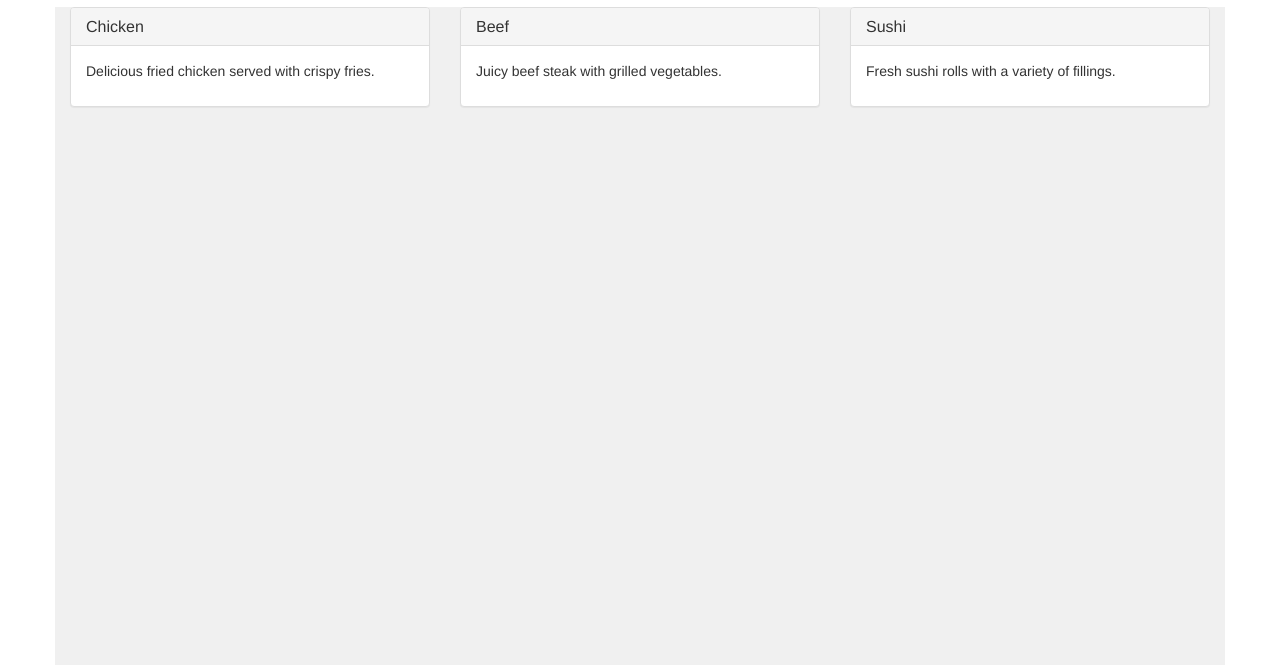
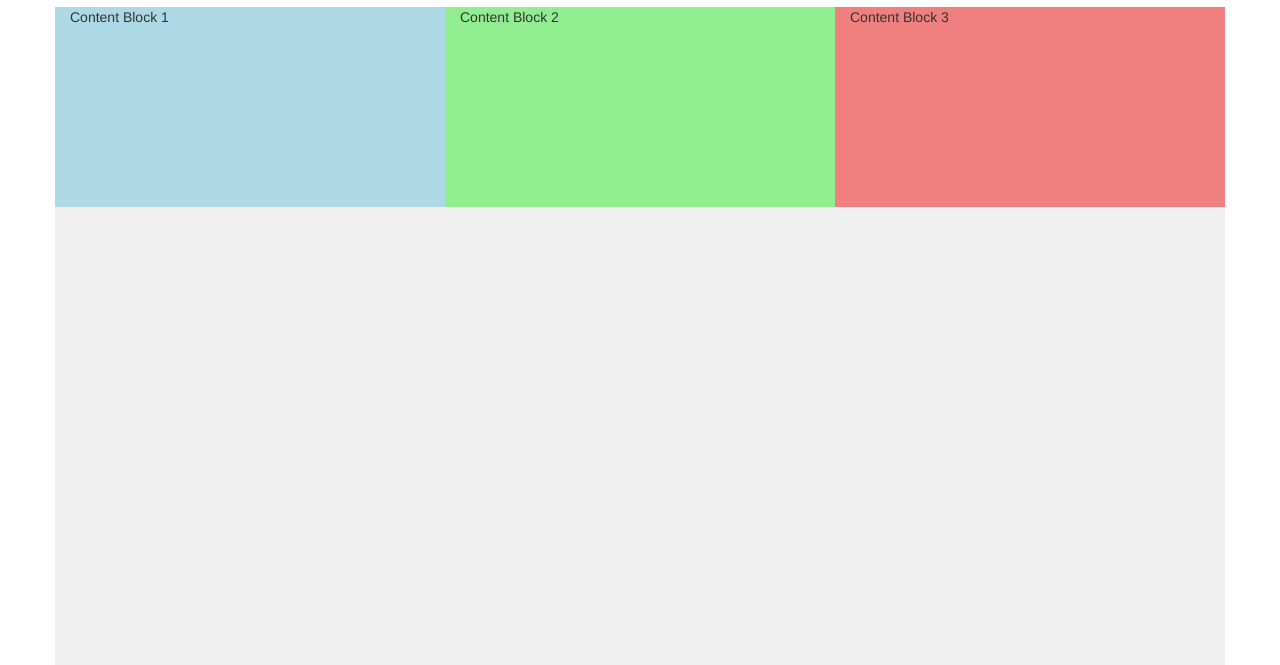
Before and after one commit to godSlayerArt/module3-solution, a plain HTML site: page index.html in a window 1280 px wide. Shown: the part 135-800 px from the top of the page. Drawn offline with nearby package versions, Linux system fonts and the light colour scheme.

Commit message:
Добавлены стили и обновлена структура страницы

```diff
--- a/index.html
+++ b/index.html
@@ -1,12 +1,12 @@
 <!DOCTYPE html>
-<html lang="ru">
+<html lang="en">
 <head>
     <meta charset="UTF-8">
     <meta name="viewport" content="width=device-width, initial-scale=1.0">
     <title>Food, LLC Menu</title>
-    <!-- Подключение Bootstrap CSS -->
+    <!-- Bootstrap CSS -->
     <link href="https://maxcdn.bootstrapcdn.com/bootstrap/3.3.7/css/bootstrap.min.css" rel="stylesheet">
-    <link rel="stylesheet" href="css/styles.css"> <!-- Подключение пользовательских стилей -->
+    <link rel="stylesheet" href="css/styles.css"> <!-- Custom styles -->
 </head>
 <body>
     <!-- Навигационная панель -->
@@ -33,43 +33,22 @@
         <h1 class="text-center">Our Menu</h1>
     </div>
 
-    <!-- Длинный раздел с контентом -->
+    <!-- Контент -->
     <div class="container" style="height: 1000px; background-color: #f0f0f0;">
         <div class="row">
-            <div class="col-xs-12 col-md-4">
-                <div class="panel panel-default">
-                    <div class="panel-heading">
-                        <h3 class="panel-title">Chicken</h3>
-                    </div>
-                    <div class="panel-body">
-                        <p>Delicious fried chicken served with crispy fries.</p>
-                    </div>
-                </div>
+            <div class="col-xs-12 col-sm-6 col-md-4" style="background-color: lightblue; height: 200px; margin-bottom: 20px;">
+                <p>Content Block 1</p>
             </div>
-            <div class="col-xs-12 col-md-4">
-                <div class="panel panel-default">
-                    <div class="panel-heading">
-                        <h3 class="panel-title">Beef</h3>
-                    </div>
-                    <div class="panel-body">
-                        <p>Juicy beef steak with grilled vegetables.</p>
-                    </div>
-                </div>
+            <div class="col-xs-12 col-sm-6 col-md-4" style="background-color: lightgreen; height: 200px; margin-bottom: 20px;">
+                <p>Content Block 2</p>
             </div>
-            <div class="col-xs-12 col-md-4">
-                <div class="panel panel-default">
-                    <div class="panel-heading">
-                        <h3 class="panel-title">Sushi</h3>
-                    </div>
-                    <div class="panel-body">
-                        <p>Fresh sushi rolls with a variety of fillings.</p>
-                    </div>
-                </div>
+            <div class="col-xs-12 col-sm-6 col-md-4" style="background-color: lightcoral; height: 200px; margin-bottom: 20px;">
+                <p>Content Block 3</p>
             </div>
         </div>
     </div>
 
-    <!-- Подключение Bootstrap JS -->
+    <!-- Скрипты Bootstrap -->
     <script src="https://ajax.googleapis.com/ajax/libs/jquery/3.5.1/jquery.min.js"></script>
     <script src="https://maxcdn.bootstrapcdn.com/bootstrap/3.3.7/js/bootstrap.min.js"></script>
 </body>
```
Also changed, not shown: css/style.css.txt.
